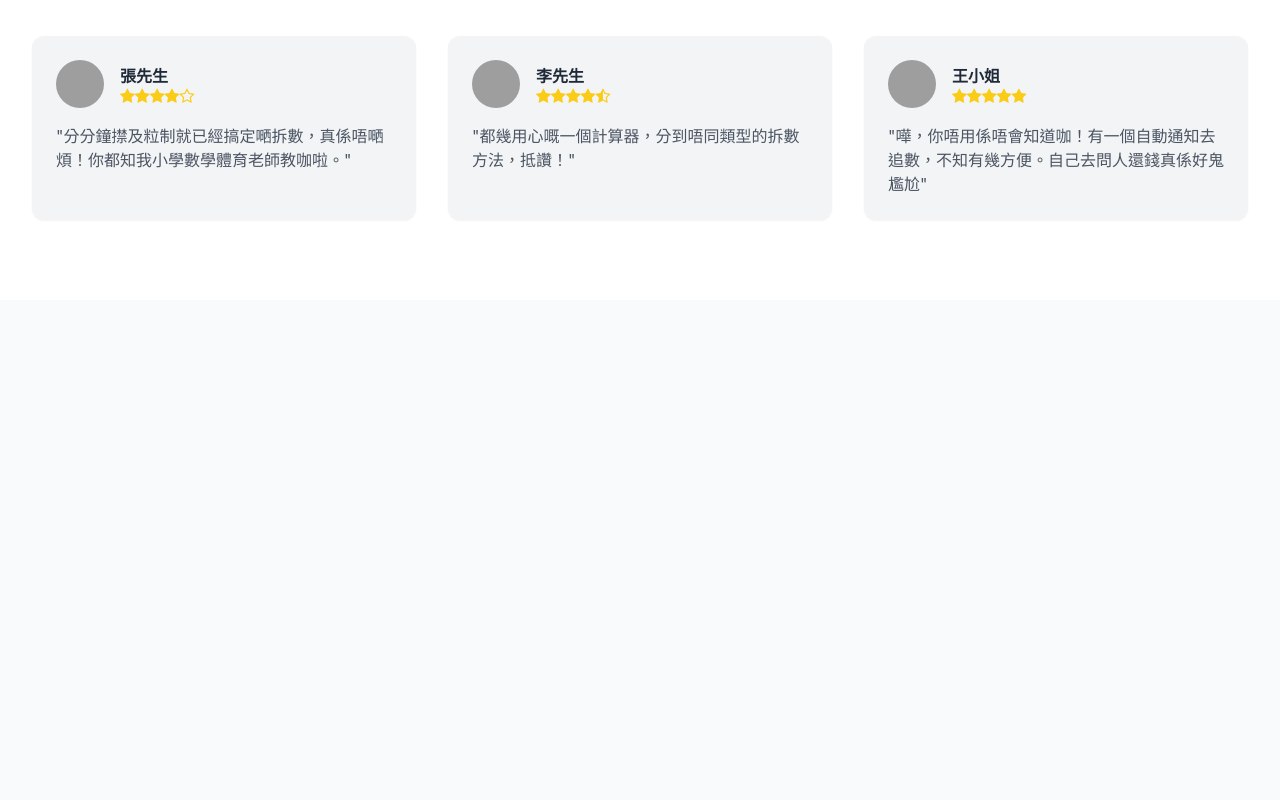
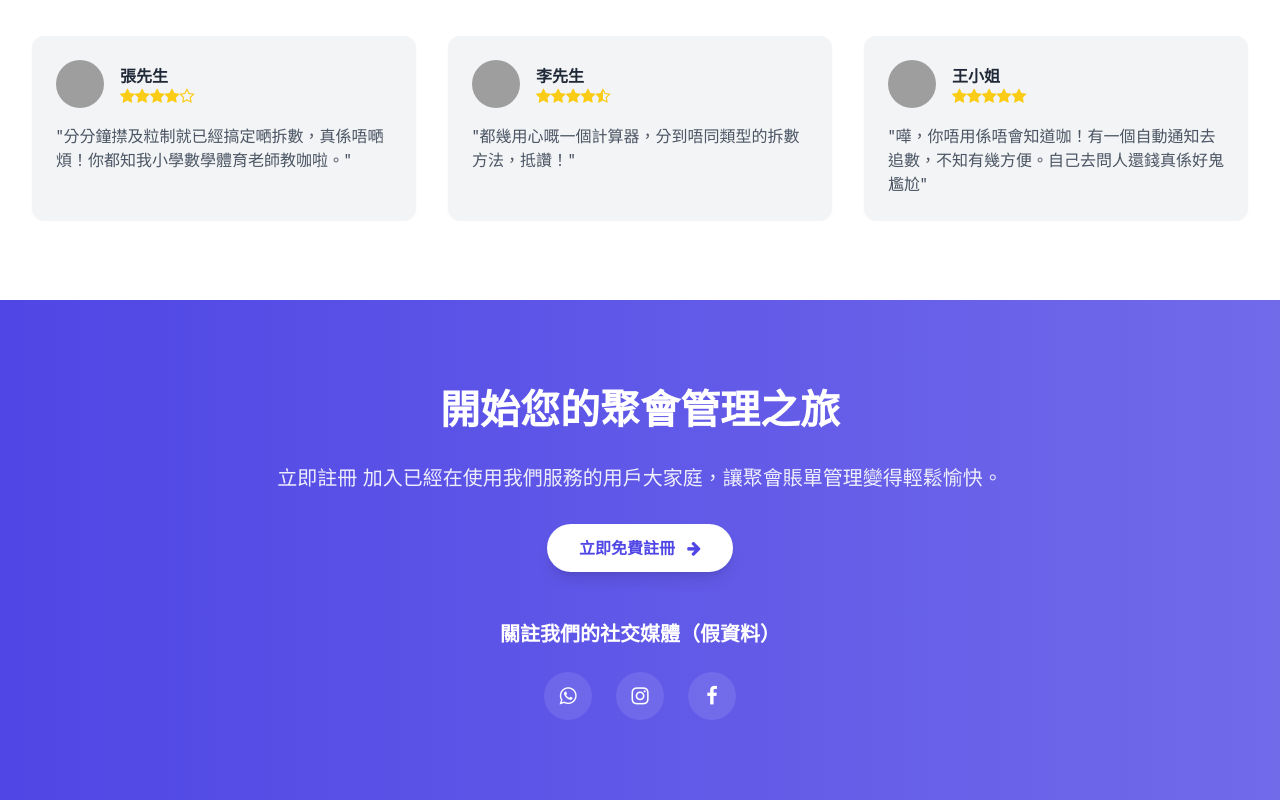
Before and after one commit to LucaXJX/PartyBillCalculator, a plain HTML site: page public/index.html in a window 1280 px wide. Shown: the part 1676-2476 px from the top of the page. Before the commit the page ends 1976 px from the top, so only its background shows below. Drawn offline with nearby package versions, Linux system fonts and the light colour scheme; grey boxes are pictures that could not be loaded.

Commit message:
code: contact section, added some jumping fuction and finally need to finish footer

```diff
--- a/public/index.html
+++ b/public/index.html
@@ -86,7 +86,7 @@
               >用戶評價</a
             >
             <a
-              href="#"
+              href="#contact"
               class="text-gray-600 hover:text-primary transition-colors"
               >聯絡我們</a
             >
@@ -362,6 +362,59 @@
           </div>
         </div>
       </section>
+
+      <!-- 聯絡我們 -->
+      <section
+        id="contact"
+        class="py-20 bg-gradient-to-r from-primary to-primary/80 text-white"
+      >
+        <div class="container mx-auto px-4 sm:px-6 lg:px-8">
+          <div class="max-w-3xl mx-auto text-center">
+            <h2 class="text-[clamp(1.8rem,4vw,2.5rem)] font-bold mb-6">
+              開始您的聚會管理之旅
+            </h2>
+            <p class="text-xl text-white/90 mb-8">
+              立即註冊
+              加入已經在使用我們服務的用戶大家庭，讓聚會賬單管理變得輕鬆愉快。
+            </p>
+            <a
+              href="#"
+              class="inline-block bg-white text-primary font-semibold py-3 px-8 rounded-full shadow-lg hover:shadow-xl transition-all duration-300 transform hover:-translate-y-1"
+            >
+              立即免費註冊 <i class="fa fa-arrow-right ml-2"></i>
+            </a>
+
+            <div class="mt-12">
+              <h3 class="text-xl font-semibold mb-6">
+                關註我們的社交媒體（假資料）
+              </h3>
+              <div class="flex justify-center space-x-6">
+                <a
+                  href="https://www.whatsapp.com/contact/noclient?lang=zh_hk"
+                  target="_blank"
+                  class="w-12 h-12 bg-white/10 rounded-full flex items-center justify-center hover:bg-white/20 transition-colors"
+                >
+                  <i class="fa fa-whatsapp text-xl"></i>
+                </a>
+                <a
+                  href="https://www.instagram.com/19night.wolf"
+                  target="_blank"
+                  class="w-12 h-12 bg-white/10 rounded-full flex items-center justify-center hover:bg-white/20 transition-colors"
+                >
+                  <i class="fa fa-instagram text-xl"></i>
+                </a>
+                <a
+                  href="https://www.facebook.com"
+                  target="_blank"
+                  class="w-12 h-12 bg-white/10 rounded-full flex items-center justify-center hover:bg-white/20 transition-colors"
+                >
+                  <i class="fa fa-facebook text-xl"></i>
+                </a>
+              </div>
+            </div>
+          </div>
+        </div>
+      </section>
     </main>
   </body>
 </html>
```
